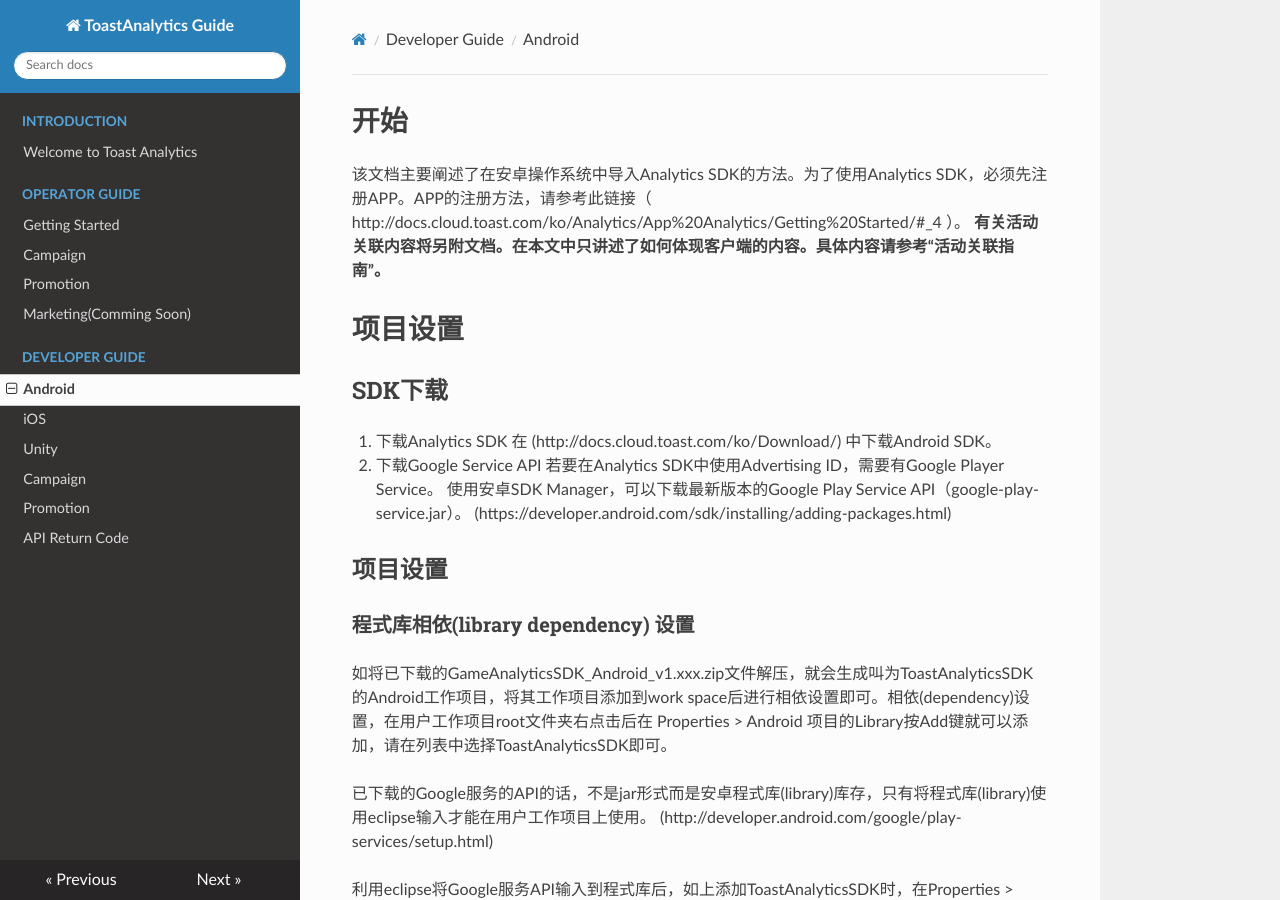
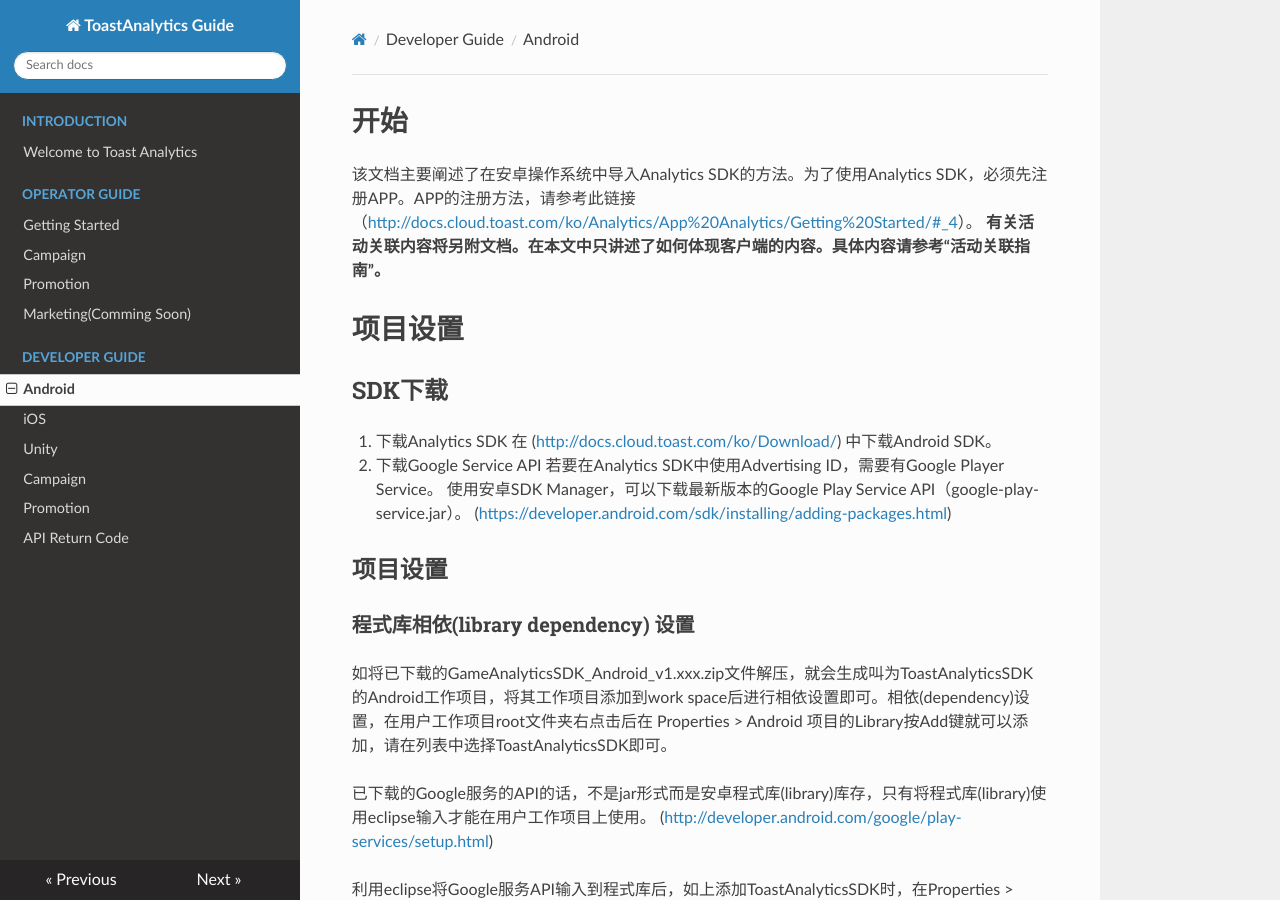
Before and after one commit to ToastAnalytics/ToastAnalytics_ZH, an MkDocs documentation site: the page built from docs/Developer/4. Android Developer Guide.md, in a window 1280 px wide and 900 px high. Built offline with MkDocs 1.6.1, drawn with Linux system fonts in a browser that asks for light colours; nearby versions of some CDN libraries; old or Windows-style settings are respelled for this version of MkDocs; some of the changed text lies outside the part shown.

Commit message:
Update 4. Android Developer Guide.md

````diff
--- a/docs/Developer/4. Android Developer Guide.md
+++ b/docs/Developer/4. Android Developer Guide.md
@@ -1,6 +1,6 @@
 # 开始
 
-该文档主要阐述了在安卓操作系统中导入Analytics SDK的方法。为了使用Analytics SDK，必须先注册APP。APP的注册方法，请参考此链接（ http://docs.cloud.toast.com/ko/Analytics/App%20Analytics/Getting%20Started/#_4 ）。
+该文档主要阐述了在安卓操作系统中导入Analytics SDK的方法。为了使用Analytics SDK，必须先注册APP。APP的注册方法，请参考此链接（<http://docs.cloud.toast.com/ko/Analytics/App%20Analytics/Getting%20Started/#_4>）。
 **有关活动关联内容将另附文档。在本文中只讲述了如何体现客户端的内容。具体内容请参考“活动关联指南”。**
 
 
@@ -10,11 +10,11 @@
 ## SDK下载
 
 1. 下载Analytics SDK
-在 (http://docs.cloud.toast.com/ko/Download/) 中下载Android SDK。
+在 (<http://docs.cloud.toast.com/ko/Download/>) 中下载Android SDK。
 2. 下载Google Service API
 若要在Analytics SDK中使用Advertising ID，需要有Google Player Service。
 使用安卓SDK Manager，可以下载最新版本的Google Play Service API（google-play-service.jar）。
-  (https://developer.android.com/sdk/installing/adding-packages.html)
+  (<https://developer.android.com/sdk/installing/adding-packages.html>)
 
 
 ## 项目设置
@@ -23,7 +23,7 @@
 如将已下载的GameAnalyticsSDK_Android_v1.xxx.zip文件解压，就会生成叫为ToastAnalyticsSDK的Android工作项目，将其工作项目添加到work space后进行相依设置即可。相依(dependency)设置，在用户工作项目root文件夹右点击后在 Properties > Android 项目的Library按Add键就可以添加，请在列表中选择ToastAnalyticsSDK即可。
 
 已下载的Google服务的API的话，不是jar形式而是安卓程式库(library)库存，只有将程式库(library)使用eclipse输入才能在用户工作项目上使用。
-(http://developer.android.com/google/play-services/setup.html)
+(<http://developer.android.com/google/play-services/setup.html>)
 
 利用eclipse将Google服务API输入到程式库后，如上添加ToastAnalyticsSDK时，在Properties > Android > Library按Add键后选择google-play-services即可。
 
@@ -198,7 +198,7 @@ China AOS-Site (直接分发（*不通过商铺）) | CN_Direct
 
 ## 初始化
 
-为了使用SDK，需要有注册APP之后发放的“APP账号”和“企业账号”。注册APP的方法，请参考此链接（http://docs.cloud.toast.com/ko/Analytics/App%20Analytics/Getting%20Started/#_4）。
+为了使用SDK，需要有注册APP之后发放的“APP账号”和“企业账号”。注册APP的方法，请参考此链接（<http://docs.cloud.toast.com/ko/Analytics/App%20Analytics/Getting%20Started/#_4>）。
 
 initializeSDK函数中的AppID将使用APP信息中的“App密钥”，而CompanyID则使用“企业账号”。
 
@@ -277,7 +277,7 @@ public class TestActivty extends Activity {
 当调用完initializeSDK之后，因成功登录游戏而获得了可在游戏中使用的userID后，方可调用setUserId函数。userID可以使用在游戏中用以区分用户的值。
 
 有关Advertise ID的内容，请参考以下链接。
-- Android : https://developer.android.com/google/play-services/id.html
+- Android : <https://developer.android.com/google/play-services/id.html>
 
 
 ## 会话跟踪
@@ -324,7 +324,7 @@ public class TestActivty extends Activity {
 
 发生In-App Purchase之后，才能调用tracePurchase来传送购买信息。
 
-Currency将使用在ISO-4217( http://en.wikipedia.org/wiki/ISO_4217 )中自定义的代码。
+Currency将使用在ISO-4217(<http://en.wikipedia.org/wiki/ISO_4217>)中自定义的代码。
 
 例如，购买$0.99钻石时，将按如下步骤进行操作：
 
@@ -399,14 +399,14 @@ GameAnalytics.traceFriendCount(100);
 ### 事先做好活动关联的准备
 有关活动关联及执行内容，将另附指南。
 请参考Toast Analytics中“活动执行”菜单里的“页面指南” 。
-http://analytics.toast.com/promotion/share/document/4.2_Campaign_run.pdf
+<http://analytics.toast.com/promotion/share/document/4.2_Campaign_run.pdf>
 
 ### 联动推送
 
 为在Analytics SDK使用推送进行宣传活动，应使用 Toast Cloud Push。
 关于使用推送的详细内容，请参考 Toast Cloud Push提供的 “Client SDK Guide”。
 
-http://docs.cloud.toast.com/ko/Notification/Push/Client%20SDK%20Guide/
+<http://docs.cloud.toast.com/ko/Notification/Push/Client%20SDK%20Guide/>
 
 为使用推送，除AndroidManifest.xml文件外，还要注册Toast Cloud Push SDK提供的 custom reciever。
 
@@ -479,7 +479,7 @@ public class TestActivity extends Activity {
 此用户ID资料可能会与在GameAnalytics.setUserId设置的用户ID不同，应相同与使用为register变量的用户ID。
 关于register变量的详细内容，请参考 Toast Cloud Push提供的 “Client SDK Guide”。
 
-http://docs.cloud.toast.com/ko/Notification/Push/Client%20SDK%20Guide/
+<http://docs.cloud.toast.com/ko/Notification/Push/Client%20SDK%20Guide/>
 
 ```java
 import com.toast.android.analytics.GameAnalytics;
@@ -692,9 +692,9 @@ private void onLoadCompleted() {
 ## Facebook安装追踪
 
 可追踪通过Facebook广告的应用安装。此功能将利用提供的
-关系详细事宜及测试方法，请参考facebook提供的文件(https://developers.facebook.com/docs/app-ads/deep-linking)。
+关系详细事宜及测试方法，请参考facebook提供的文件(<https://developers.facebook.com/docs/app-ads/deep-linking>)。
  ApplinkData.fetchDeferredAppLinkData是Facebook SDK所提供的API。
-(https://developers.facebook.com/docs/reference/android/current/class/AppLinkData/)
+(<https://developers.facebook.com/docs/reference/android/current/class/AppLinkData/>)
 
 ```java
 AppLinkData.fetchDeferredAppLinkData(this,
@@ -726,7 +726,7 @@ private void Start () {
 
      int result = GameAnalytics.initializeSdk ("APPKEY", "COMPANYID", "VERSION", false);
 
-     if (result != 0 ) {
+     if (result != 0) {
         // SDK初始化失败
      }
      ……
````
